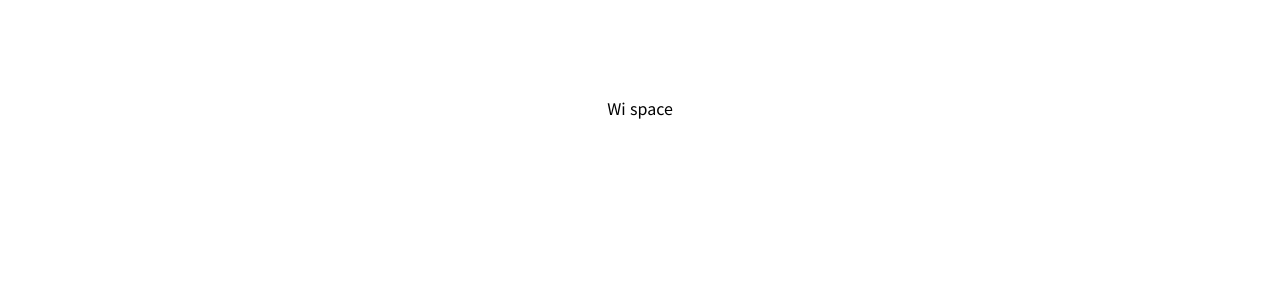
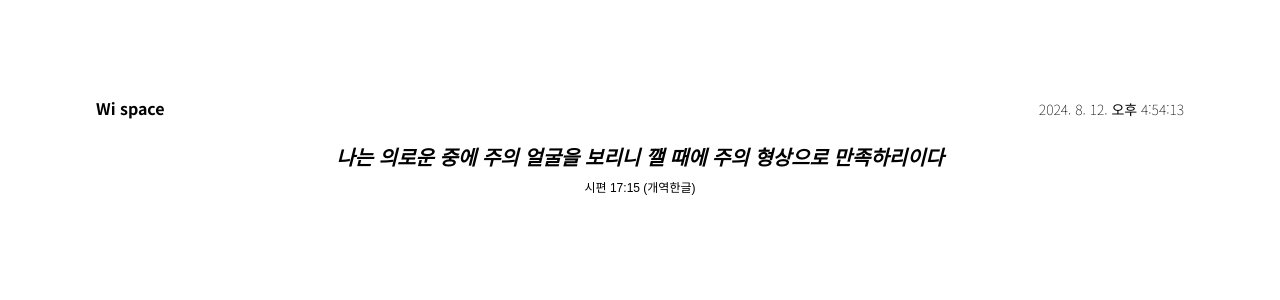
Before and after one commit to gitgitWi/wi-space, a Next.js app in the folder packages/apps/web/: page / in a window 1280 px wide. Shown: the top 300 px of the page. Built offline with nearby package versions, Linux system fonts and the light colour scheme.

Commit message:
feat(web) append components to home-page

```diff
--- a/packages/apps/web/src/app/page.tsx
+++ b/packages/apps/web/src/app/page.tsx
@@ -1,7 +1,19 @@
+import { Clock } from "~/features/clock";
+import { TodaysVerse } from "~/features/logos";
+
 export default function Home() {
   return (
-    <main className="flex min-h-screen flex-col items-center justify-between p-24">
-      <h1>Wi space</h1>
+    <main className="flex flex-col justify-start items-center gap-y-4 p-24 min-h-screen">
+      <section className="w-full">
+        <div className="flex flex-row justify-between items-baseline gap-x-2 w-full">
+          <h1 className="flex font-bold text-left">Wi space</h1>
+          <Clock />
+        </div>
+      </section>
+
+      <section className="flex flex-col w-full">
+        <TodaysVerse />
+      </section>
     </main>
   );
 }
```
